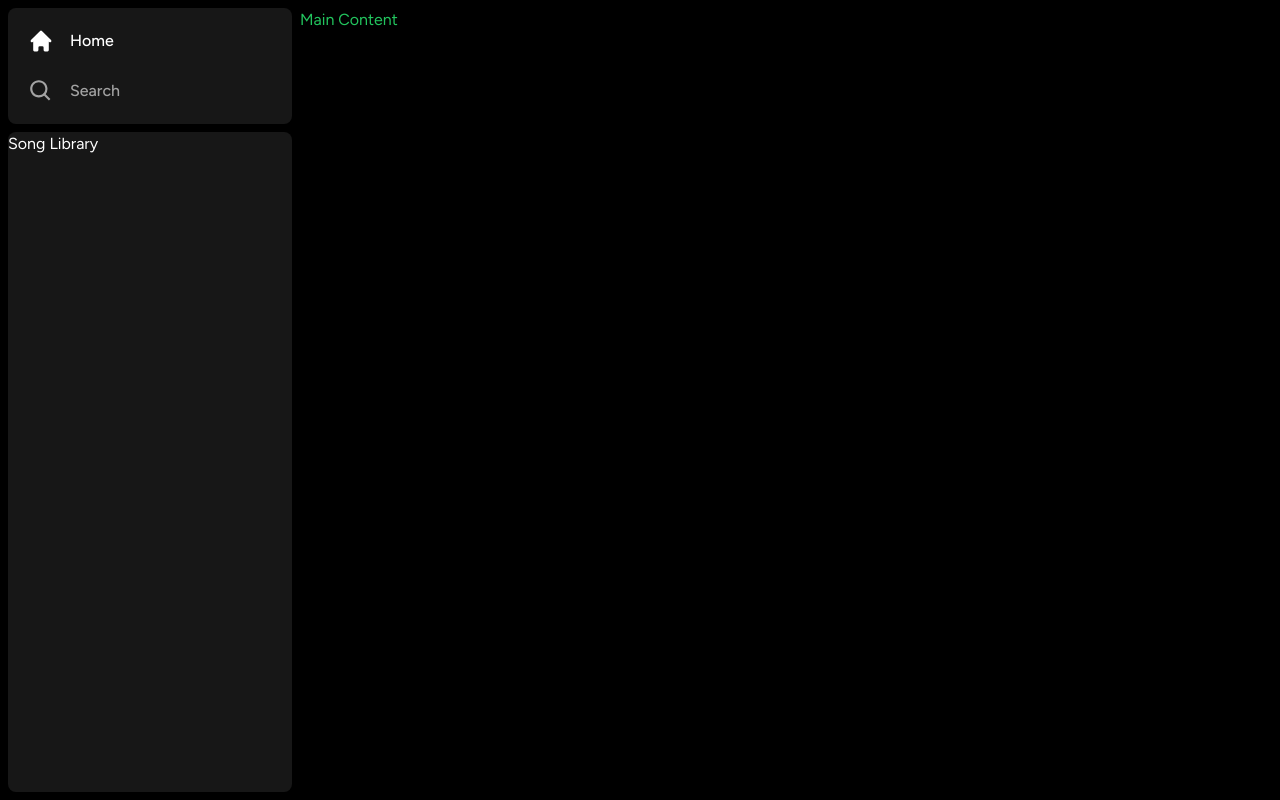
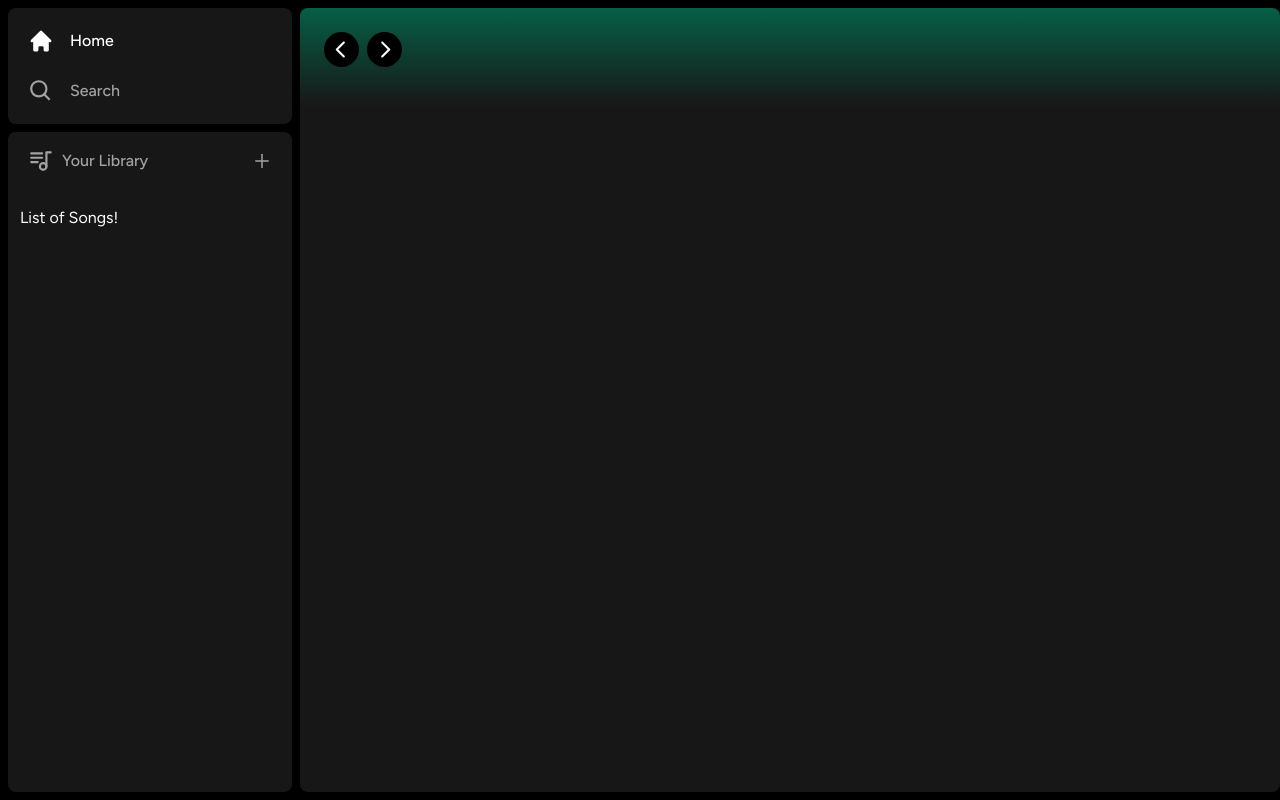
Before and after one commit to mutaremalcolm/spotify_clone_showcase, a Next.js app: page / in a window 1280 px wide. Built offline with nearby package versions, Linux system fonts and the light colour scheme.

Commit message:
Create Header, Library, and Box Components + Initial Styling

```diff
--- a/app/(site)/page.tsx
+++ b/app/(site)/page.tsx
@@ -1,9 +1,23 @@
+"use client";
+
+import Header from '@/components/Header'
 import Image from 'next/image'
 
 export default function Home() {
   return (
-    <div className='text-green-500'>
-      Main Content
+    <div className="
+     bg-neutral-900
+      rounded-lg
+      h-full
+      w-full
+      overflow-hidden
+      overflow-y-auto
+    "
+    >
+      <Header>
+        Header
+      </Header>
+
     </div>
   )
 }
--- /dev/null
+++ b/components/Header.tsx
@@ -0,0 +1,82 @@
+"use client";
+
+import { useRouter } from "next/navigation";
+import { twMerge } from "tailwind-merge";
+import {RxCaretLeft, RxCaretRight} from "react-icons/rx";
+
+interface HeaderProps {
+    children: React.ReactNode;
+    className?: string;
+
+}
+
+
+const Header: React.FC<HeaderProps> = ({
+    children,
+    className
+}) => {
+    const router = useRouter();
+
+    const handleLogOut = () => {
+        // handle logout in the future
+    }
+    return (
+        <div
+        className={twMerge(`
+        h-fit
+        bg-gradient-to-b
+        from-emerald-800
+        p-6
+        `,
+        className
+        )}
+        >
+          <div className="
+          w-full
+          mb-4
+          flex
+          items-center
+          justify-between
+          ">
+            <div className="
+            hidden
+            md:flex
+            gap-x-2
+            items-center
+            ">
+                <button
+                    onClick={()=> router.back()}
+                className="
+                    rounded-full
+                    bg-black
+                    flex
+                    items-center
+                    justify-center
+                    hover:opacity-75
+                    transition
+                    "
+                >
+                    <RxCaretLeft className="text-white" size={35} />
+                </button>
+                <button
+                onClick={()=> router.forward()}
+                className="
+                    rounded-full
+                    bg-black
+                    flex
+                    items-center
+                    justify-center
+                    hover:opacity-75
+                    transition
+                    "
+                >
+                    <RxCaretRight className="text-white" size={35} />
+                </button>
+            </div>
+        </div>
+        </div>
+    )
+}
+
+
+export default Header;
--- /dev/null
+++ b/components/Library.tsx
@@ -0,0 +1,63 @@
+"use client";
+
+import {TbPlaylist} from 'react-icons/tb';
+import {AiOutlinePlus} from 'react-icons/ai';
+
+
+const Library = () => {
+    const onClick= () => {
+        // Handle upload later
+    };
+    return(
+        <div className="flex flex-col">
+            <div
+            className="
+            flex
+            items-center
+            justify-between
+            px-5
+            py-4
+            "
+             >
+                <div
+                className="
+                inline-flex
+                items-center
+                gap-x-2
+                "
+                >
+                    <TbPlaylist className="text-neutral-400" size={26}/>
+                    <p className="
+                    text-neutral-400
+                    font-medium
+                    text-md
+                    ">
+                        Your Library
+                    </p>
+                </div>
+                <AiOutlinePlus
+                onclick={onClick}
+                size={20}
+                className="
+                text-neutral-400
+                cursor-pointer
+                hover:text-white
+                transition
+                "
+                />
+            </div>
+            <div className="
+            flex
+            flex-col
+            gap-y-2
+            mt-4
+            px-3
+            "
+            >
+                List of Songs!
+            </div>
+        </div>
+    )
+}
+
+export default Library
--- a/components/Sidebar.tsx
+++ b/components/Sidebar.tsx
@@ -6,6 +6,7 @@
 import { BiSearch } from "react-icons/bi";
 import  Box from "./Box";
 import  SidebarItem  from "./SidebarItem";
+import Library from "./Library";
 
 interface SidebarProps {
     children: React.ReactNode;
@@ -55,7 +56,7 @@
                     </div>
                 </Box>
                 <Box className="overflow-y-auto h-full">
-                    Song Library
+                    <Library />
                 </Box>
             </div>
             <main className="h-full flex-1 overflow-y-auto py-2">
```
